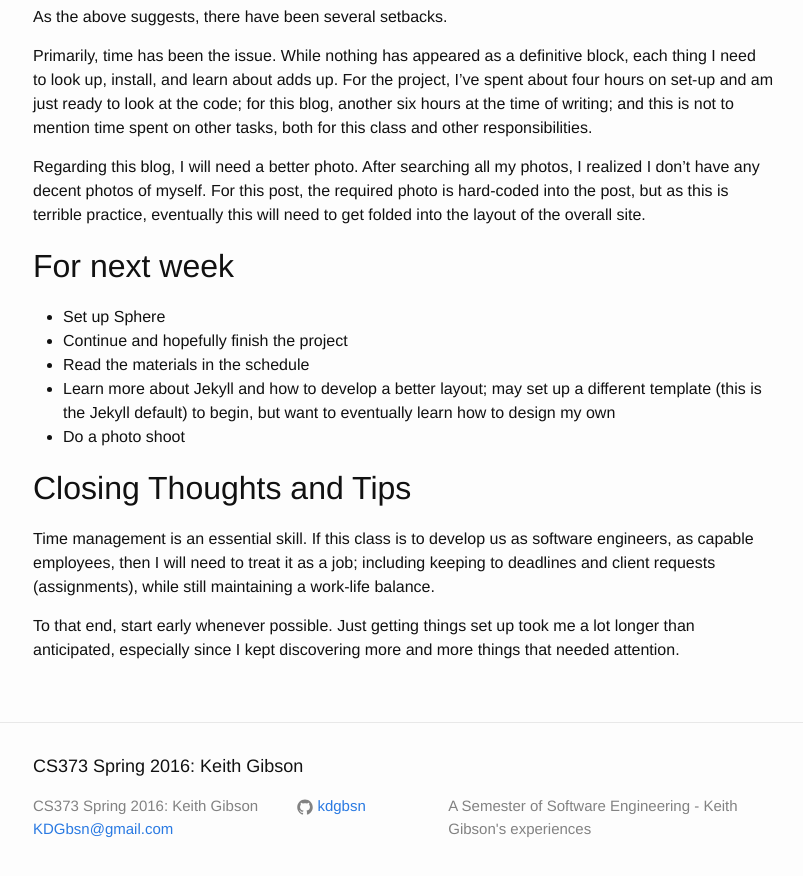
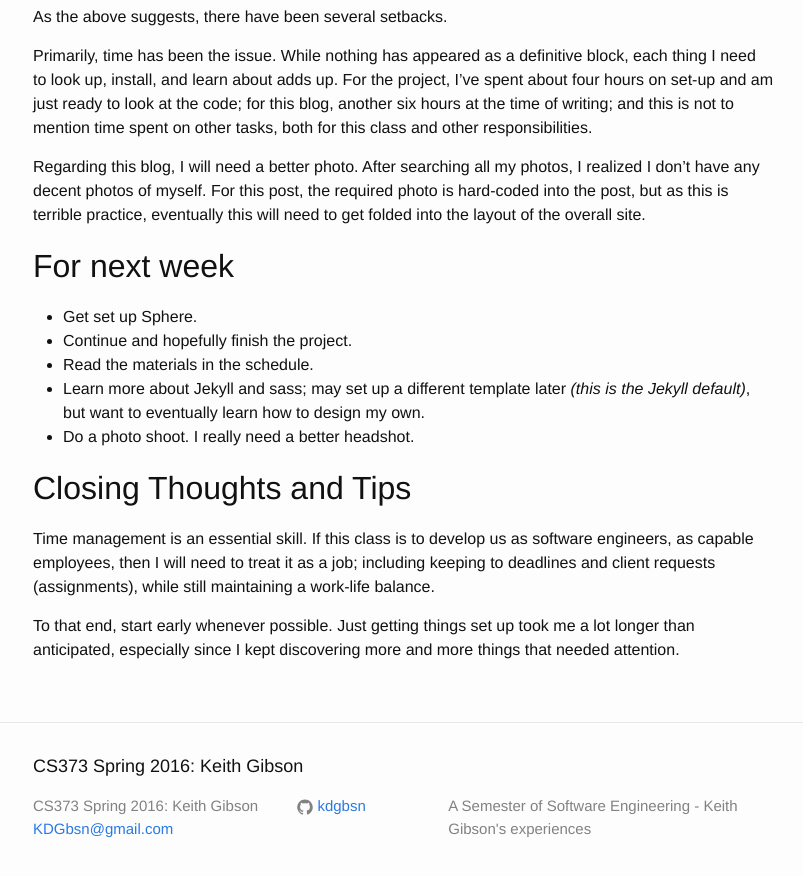
Before and after one commit to kdgbsn/kdgbsn.github.io, a Jekyll site: the page built from _posts/2016-01-24-the-first-few-days.markdown, in a window 1280 px wide and 900 px high, scrolled down 2100 px. Shown: the top 876 px of the window, without its empty margins (237-1040 px from the left). Built offline with Jekyll 4.4.1, drawn with Linux system fonts in a browser that asks for light colours.

Commit message:
more edits to 'The First Few Days'

```diff
--- a/_posts/2016-01-24-the-first-few-days.markdown
+++ b/_posts/2016-01-24-the-first-few-days.markdown
@@ -46,11 +46,11 @@ Regarding this blog, I will need a better photo. After searching all my photos,
 
 ##For next week
 
-- Set up Sphere
-- Continue and hopefully finish the project
-- Read the materials in the schedule
-- Learn more about Jekyll and how to develop a better layout; may set up a different template (this is the Jekyll default) to begin, but want to eventually learn how to design my own
-- Do a photo shoot
+- Get set up Sphere.
+- Continue and hopefully finish the project.
+- Read the materials in the schedule.
+- Learn more about Jekyll and sass; may set up a different template later *(this is the Jekyll default)*, but want to eventually learn how to design my own.
+- Do a photo shoot. I really need a better headshot.
 
 Closing Thoughts and Tips
 -------------------------
```
